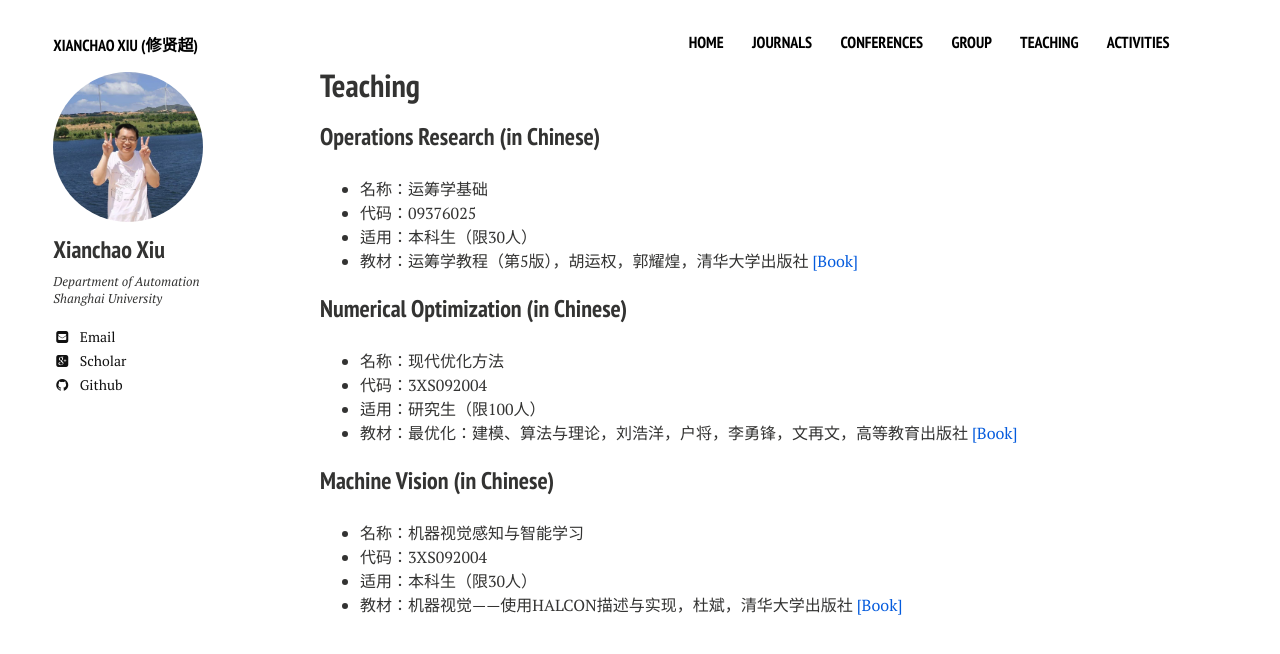
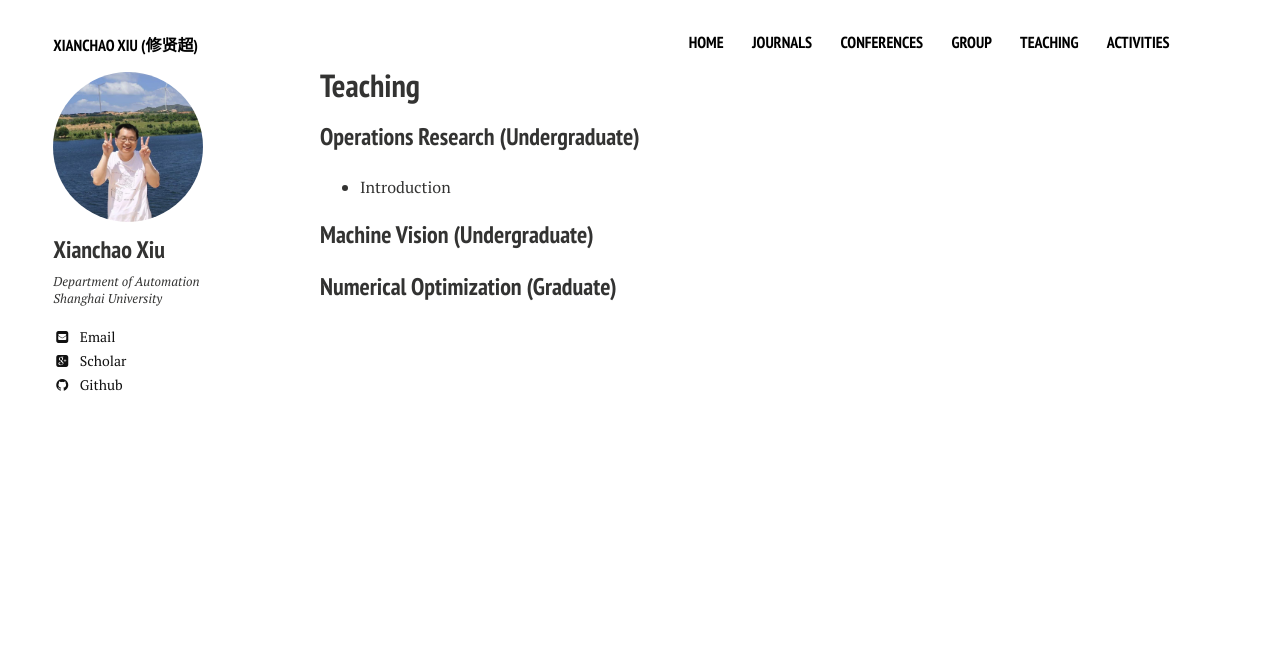
Before and after one commit to xianchaoxiu/xianchaoxiu.github.io, a Jekyll site: the page built from teaching/index.md, in a window 1280 px wide. Shown: the top 654 px of the page. Built offline with Jekyll 4.4.1, drawn with Linux system fonts in a browser that asks for light colours; nearby versions of some CDN libraries.

Commit message:
Update index.md

```diff
--- a/teaching/index.md
+++ b/teaching/index.md
@@ -8,21 +8,13 @@ share: false
 ---
 
 
-### Operations Research (in Chinese)
-* 名称：运筹学基础<br>
-* 代码：09376025 <br>
-* 适用：本科生（限30人） <br>
-* 教材：运筹学教程（第5版），胡运权，郭耀煌，清华大学出版社 <a href="https://item.jd.com/12931035.html" class="textlink" target="_blank">[Book]</a> <br>
+
+### Operations Research (Undergraduate)
+* Introduction
 
 
-### Numerical Optimization (in Chinese)
-* 名称：现代优化方法<br>
-* 代码：3XS092004 <br>
-* 适用：研究生（限100人） <br>
-* 教材：最优化：建模、算法与理论，刘浩洋，户将，李勇锋，文再文，高等教育出版社 <a href="https://item.jd.com/13064530.html" class="textlink" target="_blank">[Book]</a> <br>
+### Machine Vision (Undergraduate)
 
-### Machine Vision (in Chinese)
-* 名称：机器视觉感知与智能学习<br>
-* 代码：3XS092004 <br>
-* 适用：本科生（限30人） <br>
-* 教材：机器视觉——使用HALCON描述与实现，杜斌，清华大学出版社 <a href="https://item.jd.com/13214224.html" class="textlink" target="_blank">[Book]</a> <br>
+
+
+### Numerical Optimization (Graduate)
```
